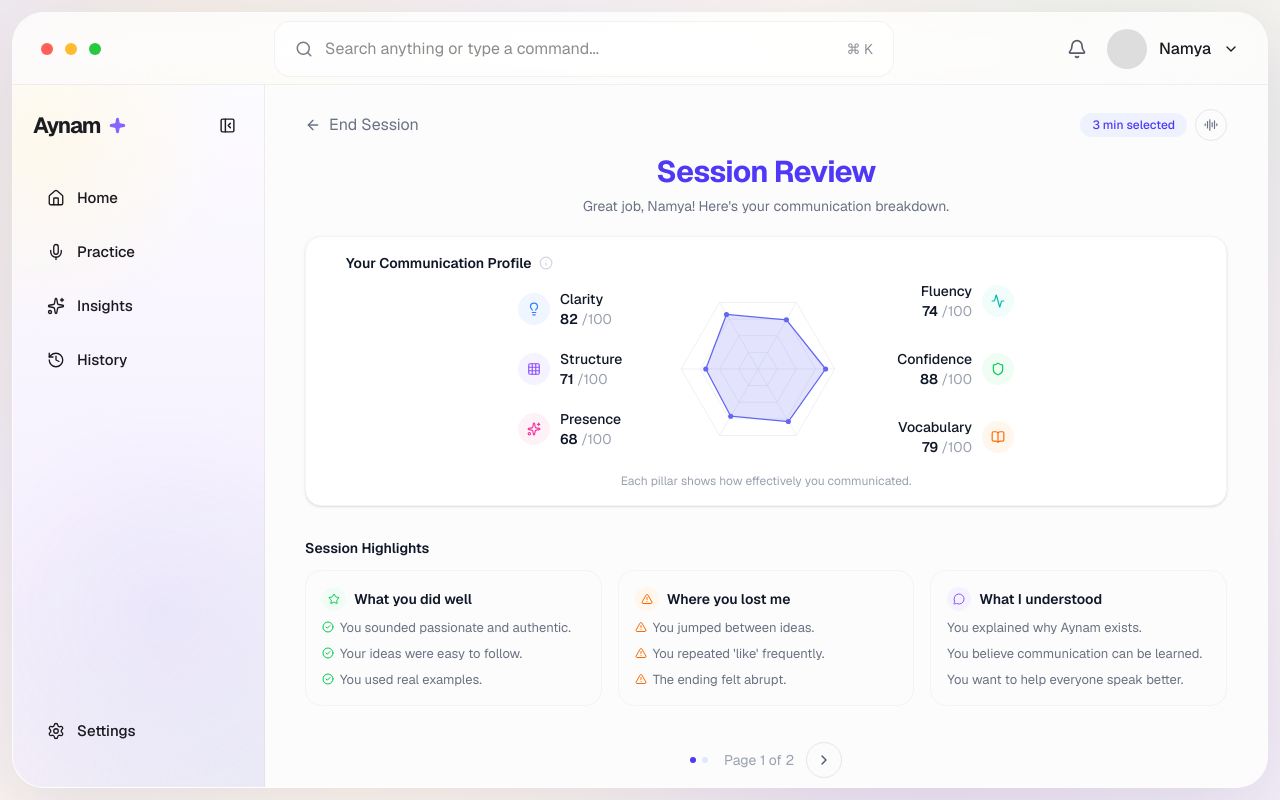
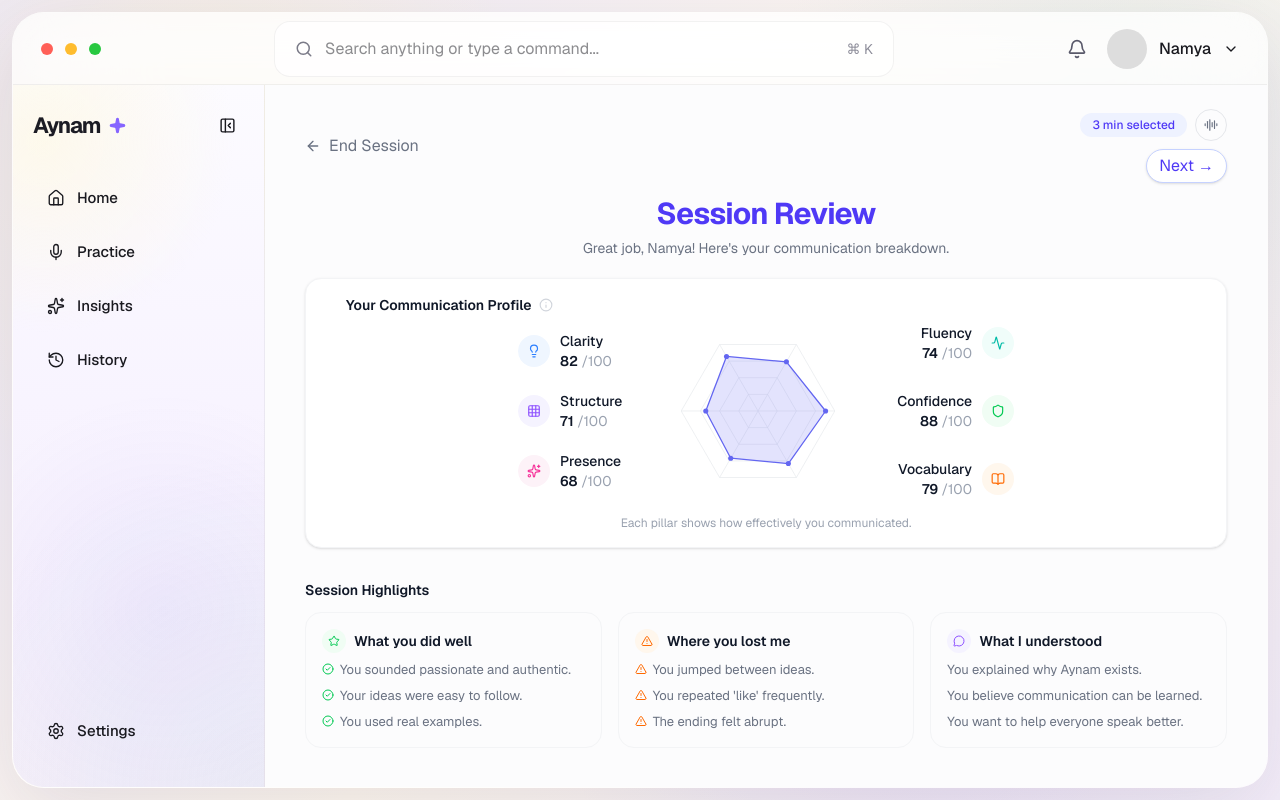
Before and after one commit to namyagaur/aynam.ai, a Next.js app: page /session/review in a window 1280 px wide. Built offline with nearby package versions, Linux system fonts and the light colour scheme.

Commit message:
feat: implement session review navigation and enhance recording session handling

```diff
--- a/components/practice/session/RecordingSession.tsx
+++ b/components/practice/session/RecordingSession.tsx
@@ -1,6 +1,7 @@
 "use client";
 
 import { useMemo, useState } from "react";
+import { useRouter } from "next/navigation";
 import { useRecordingEngine } from "@/hooks/useRecordingEngine";
 import Timer from "./Timer";
 import TranscriptPanel from "./TranscriptPanel";
@@ -13,10 +14,26 @@
 };
 
 export default function RecordingSession({ topic, duration, onEnd }: Props) {
+  const router = useRouter();
   const [showTranscript, setShowTranscript] = useState(false);
   const engine = useRecordingEngine(duration);
   const isFinished = engine.recordingState === "finished";
   const isRecording = engine.recordingState === "recording";
+  const [isFinishing, setIsFinishing] = useState(false);
+
+  const finishAndOpenReview = async () => {
+    setIsFinishing(true);
+    try {
+      const transcript = await engine.finishRecording();
+      sessionStorage.setItem(
+        "session-review-input",
+        JSON.stringify({ transcript, topic, durationSeconds: duration * 60 })
+      );
+      router.push("/session/review");
+    } catch {
+      setIsFinishing(false);
+    }
+  };
 
   const statusMessage = useMemo(() => {
     if (engine.error) {
@@ -96,7 +113,8 @@
               </button>
 
               <button
-                onClick={engine.finishRecording}
+                onClick={() => void finishAndOpenReview()}
+                disabled={isFinishing}
                 className="h-10 w-44 rounded-full bg-[#6B63F6] text-[14px] font-medium text-white shadow-[0_10px_20px_rgba(107,99,246,.2)] transition hover:scale-[1.01]"
               >
                 ■ Finish Session
--- a/components/session-review/insights/ReviewPageTwo.tsx
+++ b/components/session-review/insights/ReviewPageTwo.tsx
@@ -8,9 +8,9 @@
   const maxFiller = Math.max(...insights.fillers.map((item) => item.count));
 
   return (
-    <div className="mx-auto flex h-full max-h-full w-full max-w-[1120px] flex-col px-10 pt-6 pb-4">
+    <div className="mx-auto flex min-h-full w-full max-w-[1120px] flex-col px-10 pt-6 pb-6">
       <ReviewIntro title={insights.title} subtitle={insights.subtitle} />
-      <div className="mt-5 grid flex-1 grid-cols-5 grid-rows-[1fr_0.92fr] gap-4">
+      <div className="mt-5 grid grid-cols-5 grid-rows-[1fr_0.92fr] gap-4">
         <section className="col-span-3 rounded-2xl border border-gray-100 bg-white p-4 shadow-sm">
           <SectionTitle icon={Lightbulb} label="Try saying it like this" />
           <div className="mt-4 grid grid-cols-[1fr_auto_1fr] items-center gap-2">
--- a/components/session-review/overview/ReviewIntro.tsx
+++ b/components/session-review/overview/ReviewIntro.tsx
@@ -1,9 +1,9 @@
 import { ArrowLeft, AudioLines } from "lucide-react";
 import { mockSessionReview } from "@/lib/data/mockSessionReview";
 
-type Props = { title?: string; subtitle?: string };
+type Props = { title?: string; subtitle?: string; onNext?: () => void };
 
-export function ReviewIntro({ title = "Session Review", subtitle }: Props) {
+export function ReviewIntro({ title = "Session Review", subtitle, onNext }: Props) {
   const { session } = mockSessionReview;
 
   return (
@@ -17,6 +17,7 @@
           End Session
         </button>
 
+        <div className="flex flex-col items-end gap-2">
           <div className="flex items-center gap-2">
             <span className="rounded-full bg-indigo-50 px-3 py-1 text-xs font-medium text-indigo-600">
               {session.durationLabel}
@@ -27,6 +28,8 @@
             >
               <AudioLines className="h-3.5 w-3.5" />
             </button>
+          </div>
+          {onNext ? <button type="button" onClick={onNext} className="rounded-full border border-indigo-200 bg-white px-3 py-1 text-xs font-medium text-indigo-600 shadow-sm transition hover:bg-indigo-50">Next →</button> : null}
         </div>
       </div>
 
--- a/components/session-review/overview/ReviewPageOne.tsx
+++ b/components/session-review/overview/ReviewPageOne.tsx
@@ -5,12 +5,12 @@
 
 export function ReviewPageOne({ onNext }: { onNext: () => void }) {
   return (
-<div className="mx-auto flex h-full max-h-full w-full max-w-[1120px] flex-col px-10 pt-6 pb-4">
-    <ReviewIntro />
-      <div className="mt-5 flex flex-1 flex-col gap-5">
+<div className="mx-auto flex min-h-full w-full max-w-[1120px] flex-col px-10 pt-6 pb-6">
+    <ReviewIntro onNext={onNext} />
+      <div className="mt-5 flex flex-col gap-5">
         <CommunicationProfileCard />
         <SessionHighlights />
-        <ReviewPagination currentPage={1} onNext={onNext} />
+        <ReviewPagination currentPage={1} />
       </div>
     </div>
   );
--- a/components/session-review/overview/ReviewPagination.tsx
+++ b/components/session-review/overview/ReviewPagination.tsx
@@ -12,7 +12,7 @@
   const dots = Array.from({ length: pagination.totalPages });
 
   return (
-    <div className="mt-auto flex items-center justify-center gap-3 pt-4">
+    <div className="mt-2 flex items-center justify-center gap-3 pt-4">
       {onPrevious ? (
         <button type="button" aria-label="Previous review page" onClick={onPrevious} className="flex h-9 w-9 items-center justify-center rounded-full border border-gray-200 text-gray-600 transition hover:border-indigo-200 hover:text-indigo-600">
           <ChevronLeft className="h-4 w-4" />
@@ -32,8 +32,8 @@
         Page {currentPage} of {pagination.totalPages}
       </span>
       {onNext ? (
-        <button type="button" aria-label="Next review page" onClick={onNext} className="flex h-9 w-9 items-center justify-center rounded-full border border-gray-200 text-gray-600 transition hover:border-indigo-200 hover:text-indigo-600">
-          <ChevronRight className="h-4 w-4" />
+        <button type="button" aria-label="Next review page" onClick={onNext} className="flex h-9 items-center gap-1 rounded-full border border-indigo-200 bg-white px-3 text-sm font-medium text-indigo-600 shadow-sm transition hover:bg-indigo-50">
+          Next <ChevronRight className="h-4 w-4" />
         </button>
       ) : null}
     </div>
--- a/config/recording.ts
+++ b/config/recording.ts
@@ -7,7 +7,8 @@
   maxChunkRetries: 3,
   retryBaseDelayMs: 500,
   retryMaxDelayMs: 4000,
-  minChunkSize: 5000,
+  // Brief answers may create a small Opus/WebM blob; do not discard them.
+  minChunkSize: 512,
   hallucinationFilter: {
     enabled: true,
     patterns: [
--- a/services/transcriptionQueue.ts
+++ b/services/transcriptionQueue.ts
@@ -14,4 +14,8 @@
     this.queue = task.then(() => undefined);
     return task;
   }
+
+  drain() {
+    return this.queue;
+  }
 }
```
Lines whose indentation alone changed are shown as unchanged.
